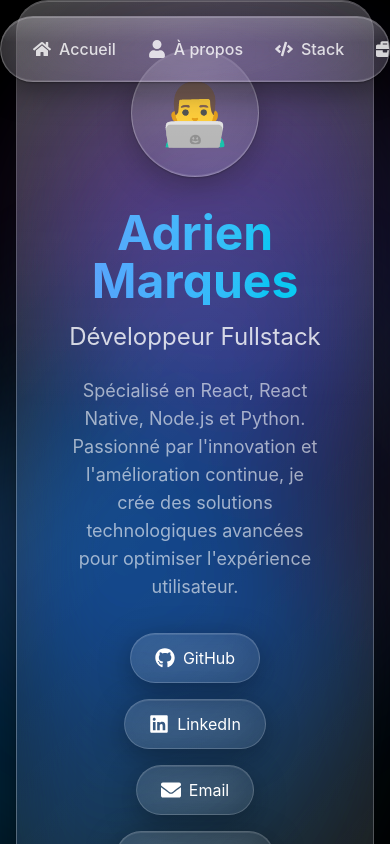
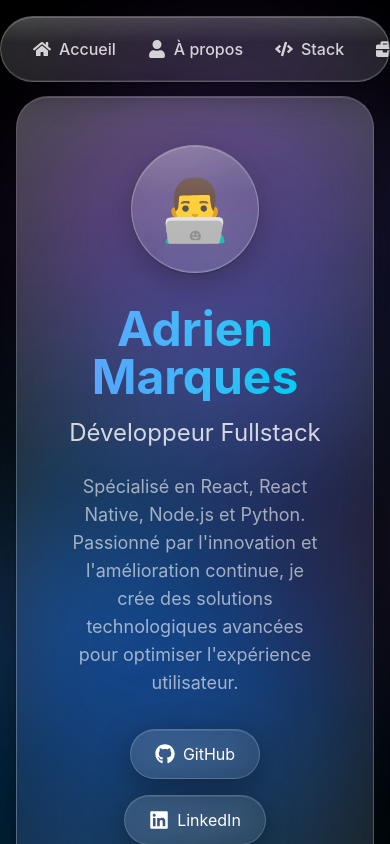
Before and after one commit to marcucus/myPortfolio, a Next.js app: page / in a window 390 px wide. Shown: the top 844 px of the page. Built offline with nearby package versions, Linux system fonts and the light colour scheme.

Commit message:
Fix navbar overlap on smaller screens with top padding
Co-authored-by: marcucus <43345482+marcucus@users.noreply.github.com>

```diff
--- a/components/Hero.tsx
+++ b/components/Hero.tsx
@@ -6,7 +6,7 @@ export default function Hero() {
   return (
     <section
       id="home"
-      className="min-h-screen flex items-center justify-center relative overflow-hidden px-4"
+      className="min-h-screen flex items-center justify-center relative overflow-hidden px-4 pt-24 md:pt-0"
     >
       {/* Background gradient orbs - Enhanced Apple style */}
       <div className="absolute top-20 left-10 w-96 h-96 bg-gradient-to-br from-purple-500/30 to-blue-500/20 rounded-full blur-3xl animate-blob" />
```
